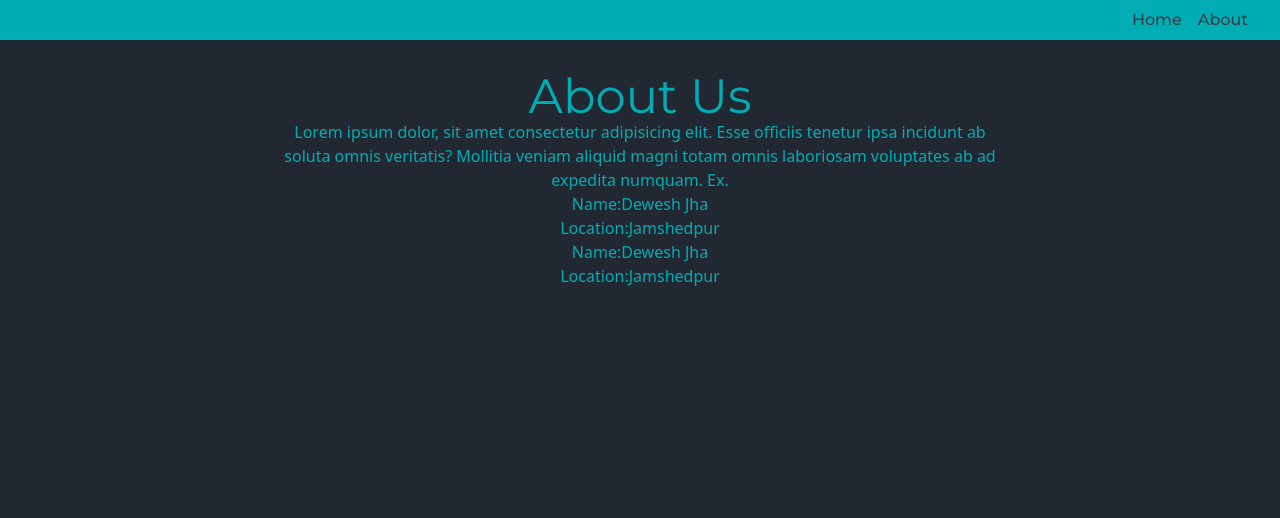
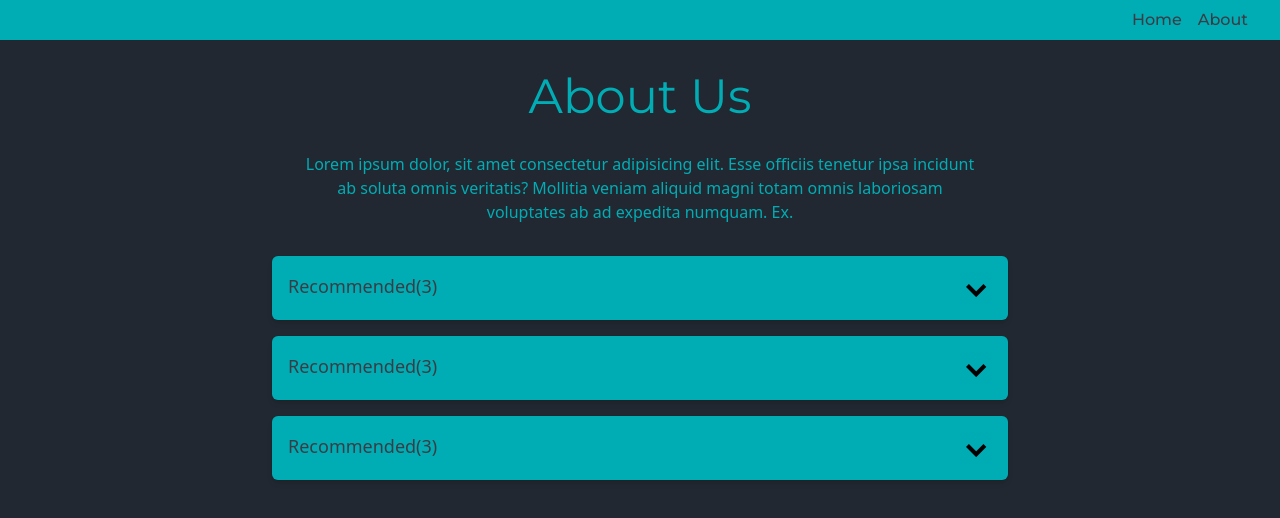
Before and after one commit to DeweshSoc/todo-react, a React (Create React App) app: page /about in a window 1280 px wide. Shown: the top 518 px of the page. Built offline with nearby package versions, Linux system fonts and the light colour scheme.

Commit message:
add accordian in about page

```diff
--- a/src/components/About/About.tsx
+++ b/src/components/About/About.tsx
@@ -1,18 +1,49 @@
-import User from "./User";
-import UserClass from "./UserClass";
+// import User from "./User";
+// import UserClass from "./UserClass";
 
+import Accordian from "../Accordian";
+
+const data = [
+  {
+    title:'Kolkata',
+    description:
+      "Lorem ipsum dolor sit amet consectetur, adipisicing elit. Illo debitis sunt, accusantium ab natus necessitatibus, numquam repellendus.",
+    imageUrl: "https://picsum.photos/300/200",
+    id:1,
+    isPromoted:false
+  },
+  {
+    title:'Bengal',
+    description:
+      "Lorem ipsum dolor sit amet consectetur, adipisicing elit. Illo debitis sunt, accusantium ab natus necessitatibus, numquam repellendus.",
+    imageUrl: "https://picsum.photos/300/200",
+    id:2,
+    isPromoted:true
+  },
+  {
+    title:'Singapore',
+    description:
+      "Lorem ipsum dolor sit amet consectetur, adipisicing elit. Illo debitis sunt, accusantium ab natus necessitatibus, numquam repellendus.",
+    imageUrl: "https://picsum.photos/300/200",
+    id:3,
+    isPromoted:false
+  },
+];
 
 export const About = () => {
   return (
     <>
       <h1 className="font-montserrat text-5xl">About Us</h1>
-      <p>
+      <p className="m-8">
         Lorem ipsum dolor, sit amet consectetur adipisicing elit. Esse officiis
         tenetur ipsa incidunt ab soluta omnis veritatis? Mollitia veniam aliquid
         magni totam omnis laboriosam voluptates ab ad expedita numquam. Ex.
       </p>
-      <User name="Dewesh Jha" location="Jamshedpur" />
-      <UserClass name="Dewesh Jha" location="Jamshedpur" />
+      {/* <User name="Dewesh Jha" location="Jamshedpur" />
+      <UserClass name="Dewesh Jha" location="Jamshedpur" /> */}
+      <Accordian title="Recommended" data={data}/>
+      <Accordian title="Recommended" data={data}/>
+      <Accordian title="Recommended" data={data}/>
     </>
   );
 };
--- /dev/null
+++ b/src/components/Accordian.tsx
@@ -0,0 +1,41 @@
+import React, { useState } from "react";
+import arrowImg from "../assets/down-arrow.png";
+import AccordianBody,{IAccordianData} from "./AccordianBody";
+
+
+
+interface IAccordian{
+    title:string,
+    data?:Array<IAccordianData>
+}
+
+
+
+export const Accordian: React.FC<IAccordian> = ({title, data}) => {
+  const [addedClasses, setAddedClasses] = useState("");
+  const [showItems, setShowItems] = useState(false);
+
+
+  const handleClick = (ev: React.MouseEvent) => {
+    setAddedClasses((addedClasses) => (addedClasses ? "" : "rotate-180"));
+    setShowItems(showItems=>!showItems);
+  };
+
+  return (
+    <div className="my-4">
+      <div className={`flex justify-between shadow-md bg-primary text-primary-text p-4 rounded-md text-lg cursor-pointer`}onClick={handleClick}>
+        <span>{title}({data?.length})</span>
+        <span>
+          <img
+            className={`max-w-8 duration-500 ${addedClasses}`}
+            src={arrowImg}
+            alt="arrow-image"
+          />
+        </span>
+      </div>
+      {showItems && <AccordianBody data={data} />}
+    </div>
+  );
+};
+
+export default Accordian;
--- /dev/null
+++ b/src/components/AccordianBody.tsx
@@ -0,0 +1,38 @@
+import React from "react";
+
+export interface IAccordianData {
+  title: string;
+  description: string;
+  imageUrl: string;
+  id: number;
+  isPromoted: boolean;
+}
+
+interface AccordianBody {
+  data: IAccordianData[];
+}
+
+export const AccordianBody: React.FC<AccordianBody> = ({ data }) => {
+  return (
+    <div>
+      {data.map((data) => {
+
+        const {title,description,imageUrl,id,isPromoted} = data;
+
+        return (
+          <div className="flex gap-4 p-4 my-4 rounded-md bg-[#393E46]" key={id}>
+            <div className="text-left">
+              <h2 className="font-bold text-lg">{title}</h2>
+              <p>{description}</p>
+            </div>
+            <div>
+              <img className=" rounded-md max-w-[150px]" src={imageUrl} />
+            </div>
+          </div>
+        );
+      })}
+    </div>
+  );
+};
+
+export default AccordianBody;
--- a/src/components/index.ts
+++ b/src/components/index.ts
@@ -4,3 +4,4 @@ export * from "./TaskList/TaskList";
 export * from "./TaskAdd/TaskAddButton";
 export * from "./Error/Error";
 export * from "./Task/Task";
+export * from "./Accordian"
--- a/tailwind.config.js
+++ b/tailwind.config.js
@@ -12,7 +12,9 @@ module.exports = {
         montserrat: "Montserrat",
       },
       animation:{
-        'task-click':'task-click 1s cubic-bezier(0.075, 0.82, 0.165, 1)'
+        'task-click':'task-click 1s cubic-bezier(0.075, 0.82, 0.165, 1)',
+        'accordian-open':'rotate180 1s cubic-bezier(0.075, 0.82, 0.165, 1) infinite',
+        // 'second':'1s'
       },
       keyframes:{
         'shimmer': {
@@ -27,6 +29,11 @@ module.exports = {
           'to':{
             'transform':'scale(0.98)'
           }
+        },
+        'rotate180':{
+          'to':{
+            'transform':'rotate(180deg)'
+          }
         }
       }
     },
```
Also changed, not shown: src/assets/down-arrow.png (added).
